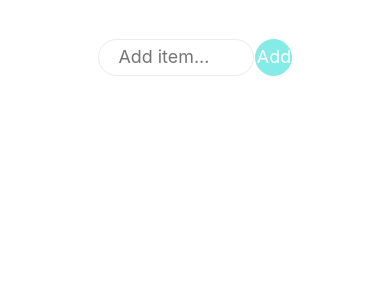
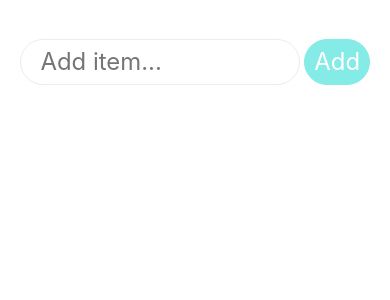
Before and after one commit to leonidasdeimantas/travel-items-ui, a React (Create React App) app: page / in a window 390 px wide. Shown: the top 300 px of the page. Built offline with nearby package versions, Linux system fonts and the light colour scheme.

Commit message:
screen size depending css added

```diff
--- a/src/App.css
+++ b/src/App.css
@@ -11,6 +11,24 @@
   --small_font_size: calc(4px + 1vmin);
   --entry_border_radius: calc(30px + 1vmin);
   --list_border_radius: calc(10px + 1vmin);
+}
+
+@media (max-width: 1000px) {
+  :root {
+    --entry_font_size: calc(18px + 1vmin);
+    --main_font_size: calc(12px + 1vmin);
+    --medium_font_size: calc(10px + 1vmin);
+    --small_font_size: calc(8px + 1vmin);
+  }
+}
+
+@media (max-width: 600px) {
+  :root {
+    --entry_font_size: calc(20px + 1vmin);
+    --main_font_size: calc(14px + 1vmin);
+    --medium_font_size: calc(12px + 1vmin);
+    --small_font_size: calc(10px + 1vmin);
+  }
 }
 
 /*
@@ -56,6 +74,18 @@ body {
   padding-top: 10%;
   padding-bottom: 5%;
   margin: 0 auto 0 auto;
+}
+
+@media (max-width: 1000px) {
+  .ItemBox {
+    width: 70%;
+  }
+}
+
+@media (max-width: 600px) {
+  .ItemBox {
+    width: 90%;
+  }
 }
 
 .InputEntry {
```
